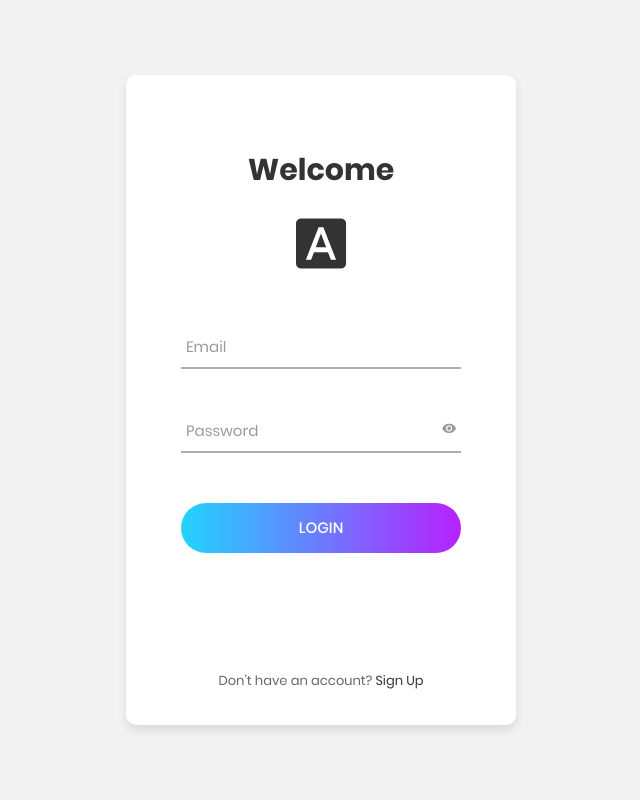
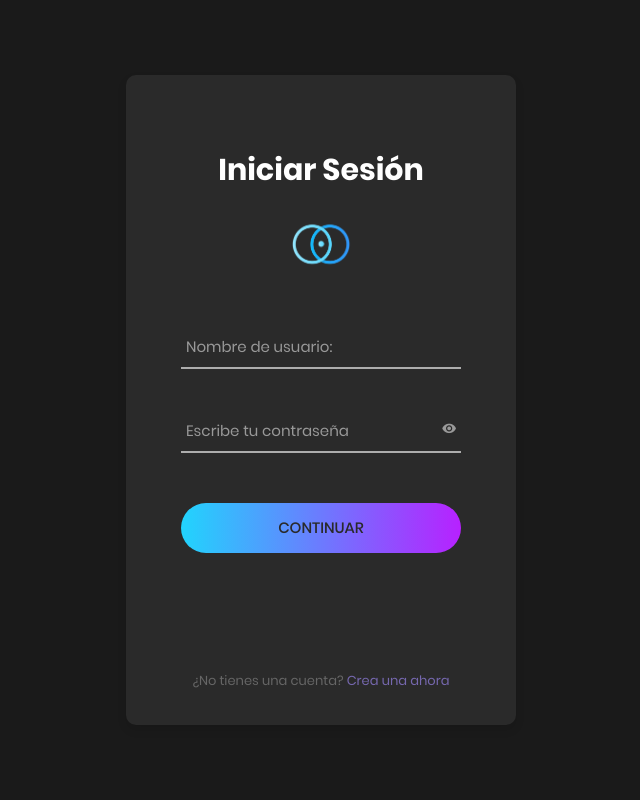
Before and after one commit to uaposalinas/Eonix, a PHP site: page /Public/ in a window 1280 px wide. Shown: the whole page, without its empty margins (319-959 px from the left). Run offline with PHP 8.4, Linux system fonts and the light colour scheme.

Commit message:
Login Completed

```diff
--- a/Public/css/main.css
+++ b/Public/css/main.css
@@ -150,7 +150,7 @@ iframe {
 .txt2 {
   font-family: Poppins-Regular;
   font-size: 13px;
-  color: #333333;
+  color: #7668AF;
   line-height: 1.5;
 }
 
@@ -174,12 +174,12 @@ iframe {
   justify-content: center;
   align-items: center;
   padding: 15px;
-  background: #f2f2f2;
+  background: #1a1a1a;
 }
 
 .wrap-login100 {
   width: 390px;
-  background: #fff;
+  background: #2a2a2a;
   border-radius: 10px;
   overflow: hidden;
   padding: 77px 55px 33px 55px;
@@ -203,7 +203,7 @@ iframe {
   display: block;
   font-family: Poppins-Bold;
   font-size: 30px;
-  color: #333333;
+  color: #FFFFFF;
   line-height: 1.2;
   text-align: center;
 }
@@ -224,7 +224,7 @@ iframe {
 .input100 {
   font-family: Poppins-Regular;
   font-size: 15px;
-  color: #555555;
+  color: #646363;
   line-height: 1.2;
 
   display: block;
@@ -388,7 +388,7 @@ iframe {
 .login100-form-btn {
   font-family: Poppins-Medium;
   font-size: 15px;
-  color: #fff;
+  color: #2a2a2a;
   line-height: 1.2;
   text-transform: uppercase;
 
@@ -431,11 +431,11 @@ iframe {
   content: attr(data-validate);
   position: absolute;
   max-width: 70%;
-  background-color: #fff;
-  border: 1px solid #c80000;
-  border-radius: 2px;
+  background-color: #2a2a2a;
+  border: 1px solid #7668AF;
+  border-radius: 20px;
   padding: 4px 25px 4px 10px;
-  top: 50%;
+  top: -20%;
   -webkit-transform: translateY(-50%);
   -moz-transform: translateY(-50%);
   -ms-transform: translateY(-50%);
@@ -443,12 +443,16 @@ iframe {
   transform: translateY(-50%);
   right: 0px;
   pointer-events: none;
+  display:flex;
+  justify-content:center;
+  align-items:center;
+  text-align:center;
 
   font-family: Poppins-Regular;
-  color: #c80000;
+  color: #FFFFFF;
   font-size: 13px;
   line-height: 1.4;
-  text-align: left;
+  text-align: center;
 
   visibility: hidden;
   opacity: 0;
@@ -463,11 +467,11 @@ iframe {
   content: "\f06a";
   font-family: FontAwesome;
   font-size: 16px;
-  color: #c80000;
+  color: #7668AF;
 
   display: block;
   position: absolute;
-  background-color: #fff;
+  background-color: #2a2a2a;
   top: 50%;
   -webkit-transform: translateY(-50%);
   -moz-transform: translateY(-50%);
--- a/Public/index.html
+++ b/Public/index.html
@@ -1,10 +1,10 @@
 <!DOCTYPE html>
 <html lang="en">
 <head>
-	<title>Login V2</title>
+	<title>Iniciar Sesión • Eonix</title>
 	<meta charset="UTF-8">
 	<meta name="viewport" content="width=device-width, initial-scale=1">
-	<link rel="icon" type="image/png" href="images/icons/favicon.ico"/>
+	<link rel="icon" type="image/png" href="images/icons/com.logo.six.png"/>
 	<link rel="stylesheet" type="text/css" href="vendor/bootstrap/css/bootstrap.min.css">
 	<link rel="stylesheet" type="text/css" href="fonts/font-awesome-4.7.0/css/font-awesome.min.css">
 	<link rel="stylesheet" type="text/css" href="fonts/iconic/css/material-design-iconic-font.min.css">
@@ -23,41 +23,41 @@
 			<div class="wrap-login100">
 				<form class="login100-form validate-form">
 					<span class="login100-form-title p-b-26">
-						Welcome
+						Iniciar Sesión
 					</span>
 					<span class="login100-form-title p-b-48">
-						<i class="zmdi zmdi-font"></i>
+						<img src="images/icons/com.logo.six.png" width="60px" class="zmdi zmdi-font"></img>
 					</span>
 
-					<div class="wrap-input100 validate-input" data-validate = "Valid email is: a@b.c">
+					<div class="wrap-input100 validate-input" data-validate = "Escribe un @">
 						<input class="input100" type="text" name="email">
-						<span class="focus-input100" data-placeholder="Email"></span>
+						<span class="focus-input100" data-placeholder="Nombre de usuario:"></span>
 					</div>
 
-					<div class="wrap-input100 validate-input" data-validate="Enter password">
+					<div class="wrap-input100 validate-input" data-validate="Escribe tu contraseña">
 						<span class="btn-show-pass">
 							<i class="zmdi zmdi-eye"></i>
 						</span>
 						<input class="input100" type="password" name="pass">
-						<span class="focus-input100" data-placeholder="Password"></span>
+						<span class="focus-input100" data-placeholder="Escribe tu contraseña"></span>
 					</div>
 
 					<div class="container-login100-form-btn">
 						<div class="wrap-login100-form-btn">
 							<div class="login100-form-bgbtn"></div>
 							<button class="login100-form-btn">
-								Login
+								Continuar
 							</button>
 						</div>
 					</div>
 
 					<div class="text-center p-t-115">
 						<span class="txt1">
-							Don’t have an account?
+							¿No tienes una cuenta?
 						</span>
 
-						<a class="txt2" href="#">
-							Sign Up
+						<a class="txt2" href="Sale/">
+							Crea una ahora
 						</a>
 					</div>
 				</form>
```
Also changed, not shown: Public/Sale/index.html (added), Public/images/icons/com.logo.six.png (added), Public/images/icons/favicon.ico (deleted).
